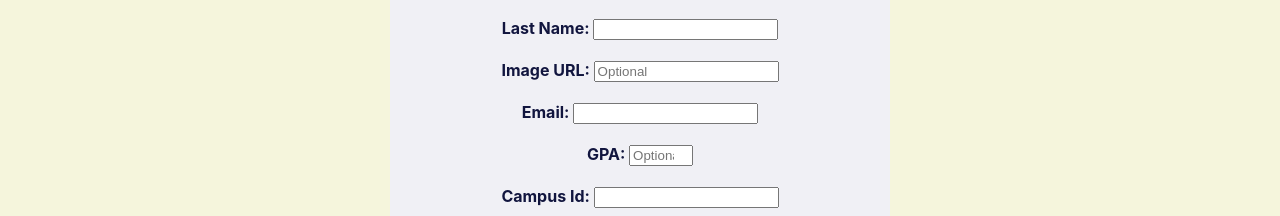
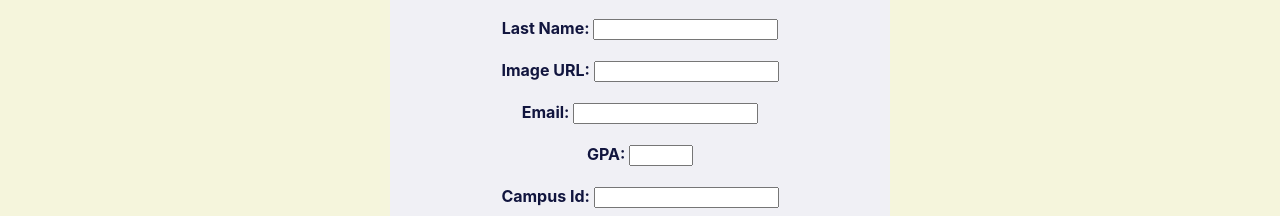
Before and after one commit to anthony-b1/CSCI39548_FinalProject_Client, a React (Create React App) app: page /editstudent/1 in a window 1280 px wide. Shown: the part 221-437 px from the top of the page. Built offline with nearby package versions, Linux system fonts and the light colour scheme.

Commit message:
Added placeholder to input tag

```diff
--- a/src/components/views/EditStudentView.js
+++ b/src/components/views/EditStudentView.js
@@ -52,32 +52,32 @@ const EditStudentView = (props) => {
           </div>
           <form style={{textAlign: 'center'}} onSubmit={(e) => handleSubmit(e)}>
             <label style= {{color:'#11153e', fontWeight: 'bold'}}>First Name: </label>
-            <input type="text" name="firstname" onChange ={(e) => handleChange(e)} required/>
+            <input type="text" name="firstname" placeholder = {student.firstname} onChange ={(e) => handleChange(e)} required/>
             <br/>
             <br/>
 
             <label style= {{color:'#11153e', fontWeight: 'bold'}}>Last Name: </label>
-            <input type="text" name="lastname" onChange ={(e) => handleChange(e)} required/>
+            <input type="text" name="lastname" placeholder = {student.lastname} onChange ={(e) => handleChange(e)} required/>
             <br/>
             <br/>
 
             <label style={{color:'#11153e', fontWeight: 'bold'}}>Image URL: </label>
-            <input type="text" name="imageUrl" placeholder = "Optional" onChange={(e) => handleChange(e)} />
+            <input type="text" name="imageUrl" placeholder = {student.imageUrl} onChange={(e) => handleChange(e)} />
             <br/>
             <br/>
 
             <label style={{color:'#11153e', fontWeight: 'bold'}}>Email: </label>
-            <input type="text" name="email" onChange={(e) => handleChange(e)} required/>
+            <input type="text" name="email" placeholder = {student.email} onChange={(e) => handleChange(e)} required/>
             <br/>
             <br/>
 
             <label style={{color:'#11153e', fontWeight: 'bold'}}>GPA: </label>
-            <input type="number" name="gpa" min="0.0" max="4.0" step="0.1" placeholder = "Optional" onChange={(e) => handleChange(e)}/>
+            <input type="number" name="gpa" min="0.0" max="4.0" step="0.1" placeholder = {student.gpa} onChange={(e) => handleChange(e)}/>
             <br/>
             <br/>
 
             <label style={{color:'#11153e', fontWeight: 'bold'}}>Campus Id: </label>
-            <input type="number" min="1" step="1" name="campusId" onChange={(e) => handleChange(e)} required/>
+            <input type="number" min="1" step="1" name="campusId" placeholder = {student.campusId} onChange={(e) => handleChange(e)} required/>
             <br/>
             <br/>
 
```
